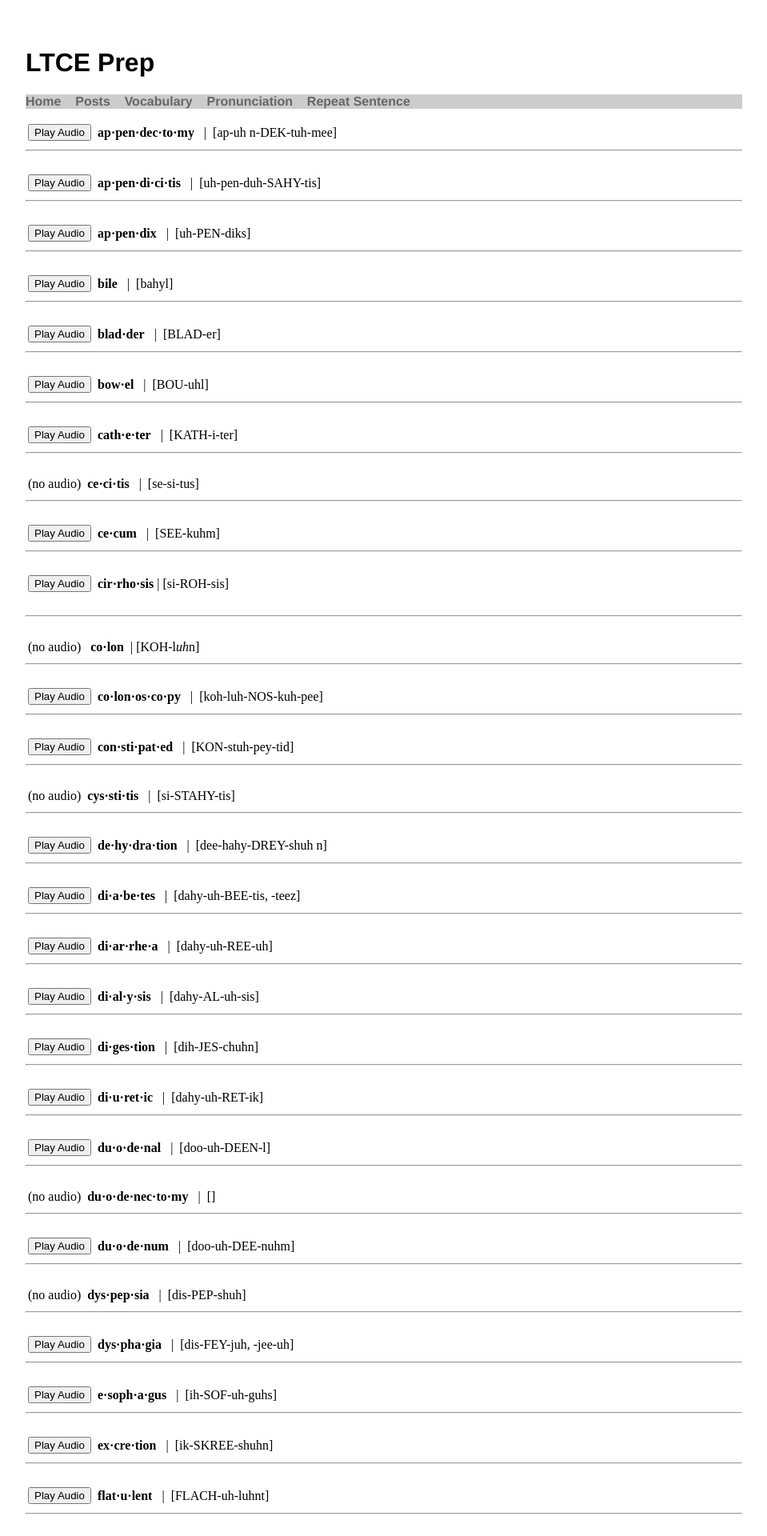
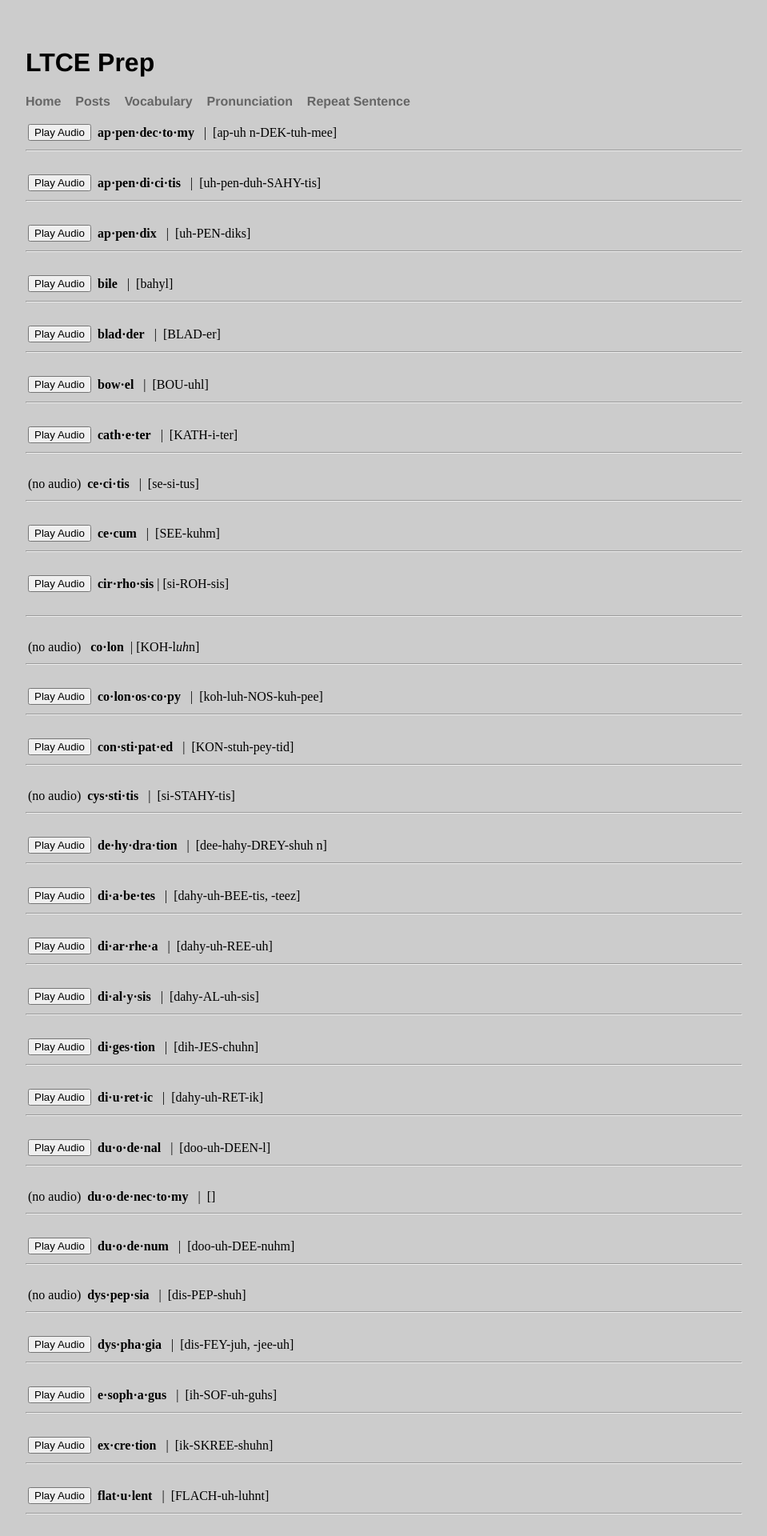
Before and after one commit to PrepMI/prepmi.github.io, a Jekyll site: the page built from pronunciation/list03.html, in a window 1280 px wide. Shown: the top 1920 px of the page at 80% size, without its empty margins (160-1119 px from the left). Built offline with Jekyll 4.4.1, drawn with Linux system fonts in a browser that asks for light colours.

Commit message:
Update default.html

```diff
--- a/_layouts/default.html
+++ b/_layouts/default.html
@@ -5,7 +5,7 @@
          <!-- link to main stylesheet -->
          <link rel="stylesheet" type="text/css" href="/css/main.css">
       </head>
-      <body>
+      <body style="background-color: #ccc">
          <h1>LTCE Prep</h1>
          <div  style="background-color: #ccc">
          <nav>
```
